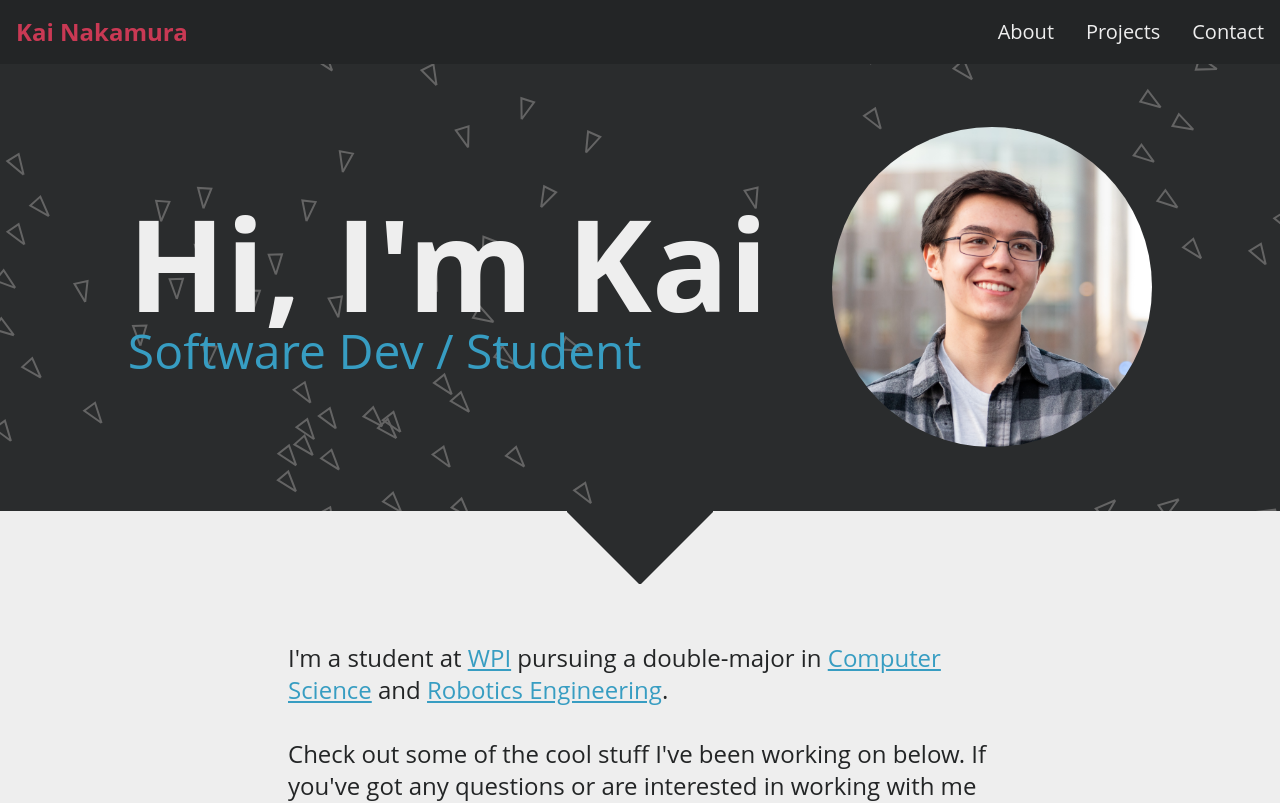
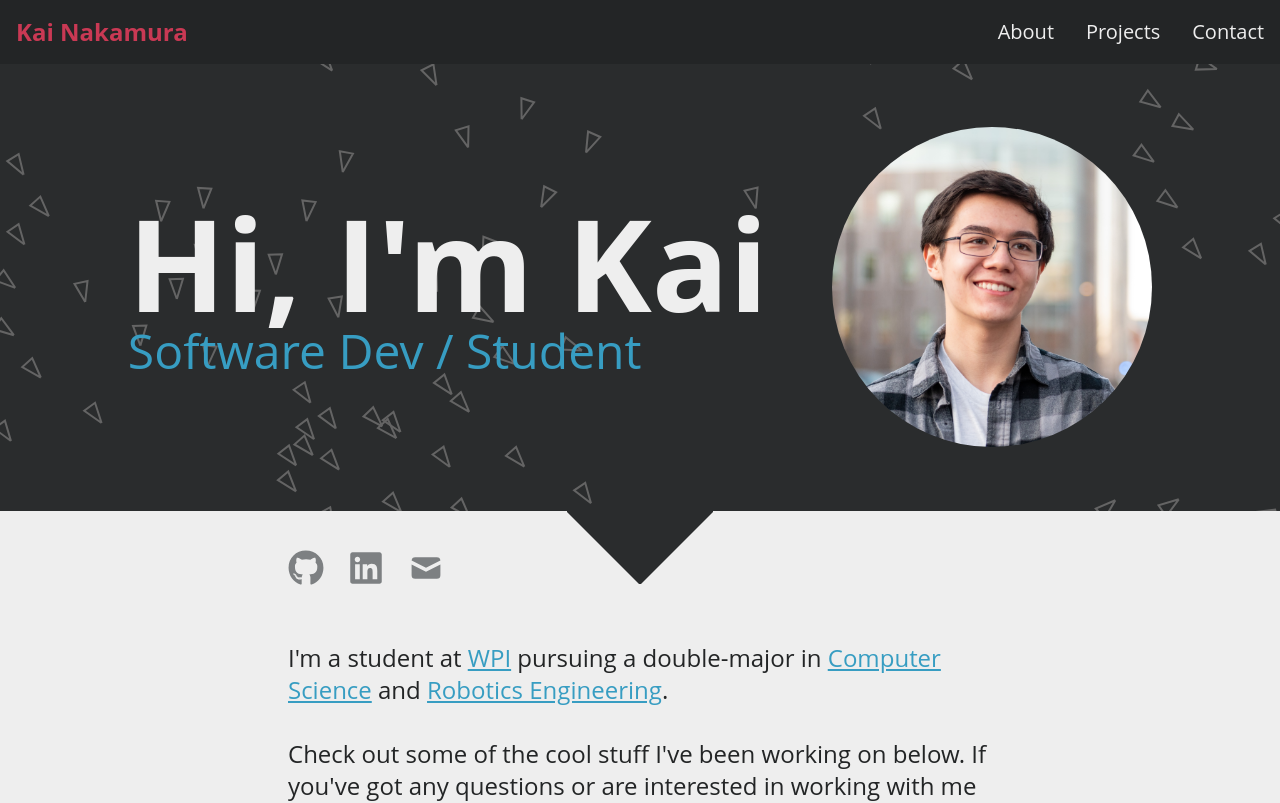
Before and after one commit to KaiNakamura/kainakamura.com, a Next.js app: page / in a window 1280 px wide. Shown: the top 803 px of the page. Built offline with nearby package versions, Linux system fonts and the light colour scheme.

Commit message:
Add social medial icons

```diff
--- a/app/page.tsx
+++ b/app/page.tsx
@@ -4,6 +4,7 @@ import { Link } from '@components/Link';
 import { Section } from '@components/Section';
 import { Text } from '@components/Text';
 import { getProjectMetadata } from '@util/ProjectMetadata';
+import { FaGithub } from 'react-icons/fa';
 import { GrDocumentUser } from 'react-icons/gr';
 import { HiOutlineMail } from 'react-icons/hi';
 
--- a/components/Hero.tsx
+++ b/components/Hero.tsx
@@ -1,5 +1,8 @@
 import Boids from '@components/Boids';
+import { Link } from '@components/Link';
 import Image from 'next/image';
+import { FaGithub, FaLinkedin } from 'react-icons/fa';
+import { HiMail } from 'react-icons/hi';
 
 export default function Hero() {
   return (
@@ -33,6 +36,19 @@ export default function Hero() {
         <div className="absolute bg-transparent w-0 h-0 left-[calc(50%-1px)] border-solid border-b-[75px] border-b-white border-l-[75px] border-l-transparent"></div>
         <div className="absolute w-[calc(50%+2px)] h-[75px] left-[calc(-75px)] bg-white"></div>
         <div className="absolute w-[calc(50%-75px+2px)] h-[75px] left-[calc(50%+75px-2px)] bg-white"></div>
+        <div className="absolute w-full h-[75px] flex flex-col">
+          <div className="max-w-3xl mx-auto px-8 w-full h-full flex items-end gap-2 xs:gap-4 sm:gap-6 invisible min-[300px]:visible">
+            <Link href="https://github.com/KaiNakamura">
+              <FaGithub className="text-gray-light text-xl min-[400px]:text-3xl sm:text-4xl transition duration-300 ease-int-out hover:-translate-y-1 hover:text-gray" />
+            </Link>
+            <Link href="https://www.linkedin.com/in/kaihnakamura/">
+              <FaLinkedin className="text-gray-light text-xl min-[400px]:text-3xl sm:text-4xl transition duration-300 ease-int-out hover:-translate-y-1 hover:text-gray" />
+            </Link>
+            <Link href="mailto:kaihnakamura@gmail.com">
+              <HiMail className="text-gray-light text-xl min-[400px]:text-3xl sm:text-4xl transition duration-300 ease-int-out hover:-translate-y-1 hover:text-gray" />
+            </Link>
+          </div>
+        </div>
       </div>
     </div>
   );
```
